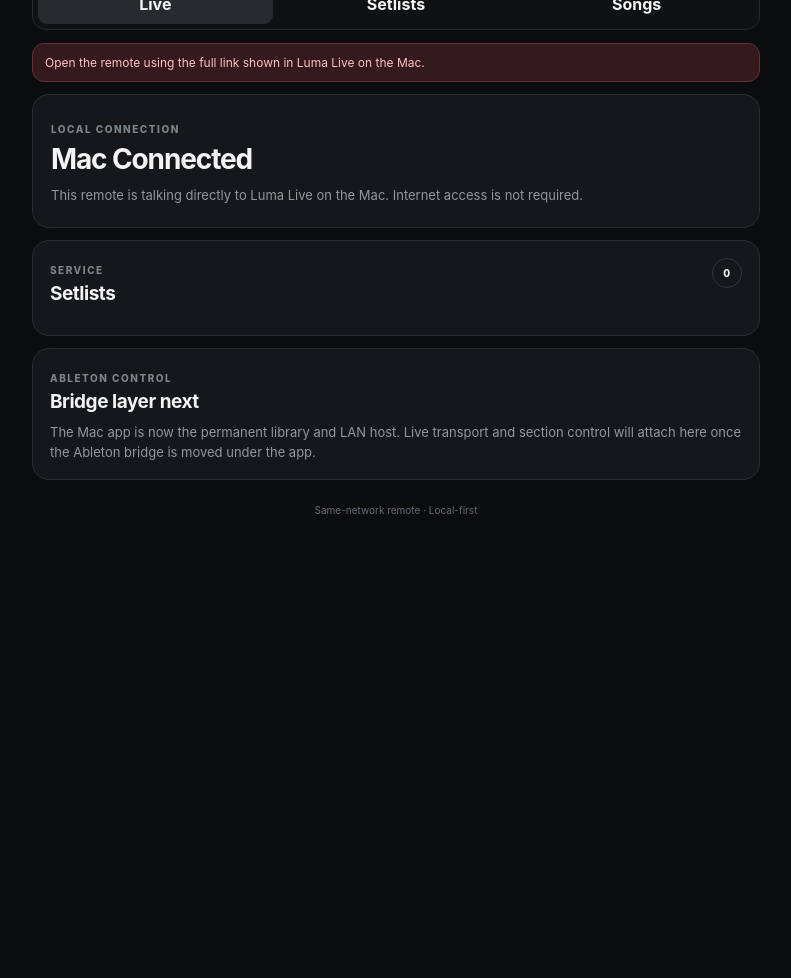
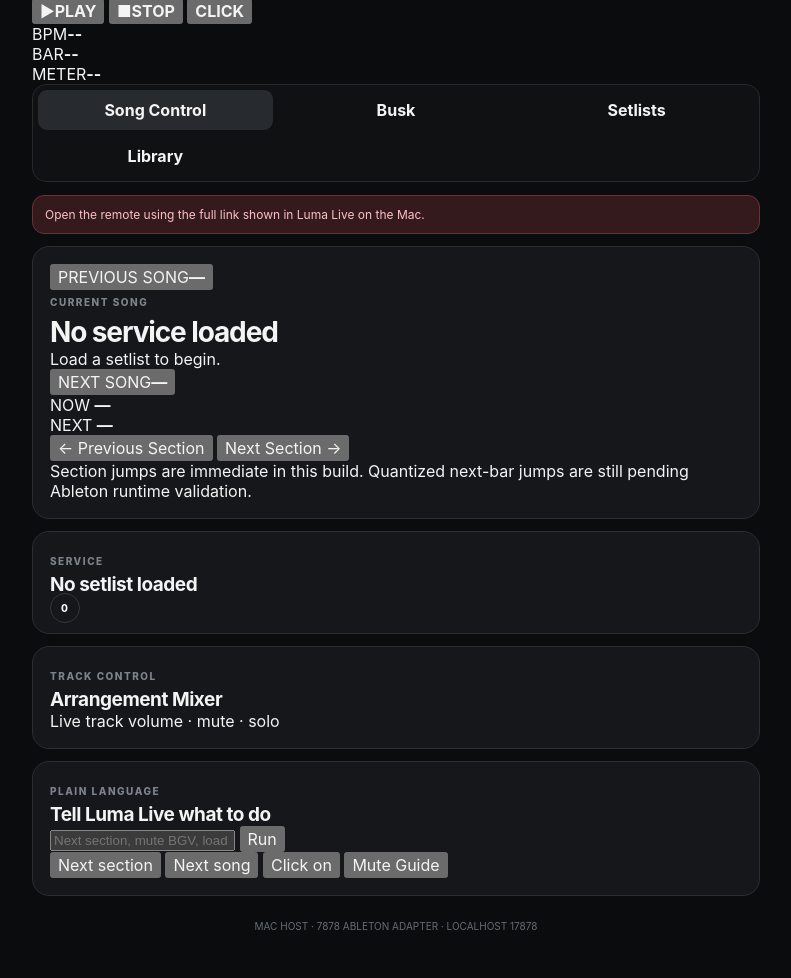
Before and after one commit to Elicasta/Lumalivebridge, a website: page remote/index.html in a window 1280 px wide. Shown: the part 121-1099 px from the top of the page, without its empty margins (244-1035 px from the left). Before the commit the page ends 800 px from the top, so only its background shows below. Drawn offline with Linux system fonts and the light colour scheme.

Commit message:
Unify remote into Song Control, Busk, Setlists, and Library

```diff
--- a/remote/index.html
+++ b/remote/index.html
@@ -2,8 +2,8 @@
 <html lang="en">
 <head>
   <meta charset="utf-8">
-  <meta name="viewport" content="width=device-width,initial-scale=1,viewport-fit=cover">
-  <meta name="theme-color" content="#0b0c0e">
+  <meta name="viewport" content="width=device-width,initial-scale=1,viewport-fit=cover,user-scalable=no">
+  <meta name="theme-color" content="#090a0c">
   <title>Luma Live Remote</title>
   <link rel="manifest" href="/manifest.webmanifest">
   <link rel="stylesheet" href="/styles.css">
@@ -11,53 +11,160 @@
 <body>
   <main class="shell">
     <header class="topbar">
-      <div><span class="eyebrow">LUMA LIVE</span><h1>Remote</h1></div>
-      <span id="status" class="status offline">OFFLINE</span>
+      <div class="brand">
+        <span class="brand-mark">L</span>
+        <div><span class="eyebrow">LUMA LIVE</span><h1>Remote</h1></div>
+      </div>
+      <div class="status-stack">
+        <span id="status" class="status offline">MAC OFFLINE</span>
+        <span id="bridgeStatus" class="status bridge-offline">ABLETON OFFLINE</span>
+      </div>
     </header>
 
+    <section class="transport">
+      <button id="playBtn" class="transport-btn"><span>▶</span><b id="playLabel">PLAY</b></button>
+      <button id="stopBtn" class="transport-btn"><span>■</span><b>STOP</b></button>
+      <button id="clickBtn" class="transport-btn"><span class="click-dot"></span><b>CLICK</b></button>
+      <div class="readouts">
+        <div><span class="label">BPM</span><strong id="tempo">--</strong></div>
+        <div><span class="label">BAR</span><strong id="barReadout">--</strong></div>
+        <div><span class="label">METER</span><strong id="meter">--</strong></div>
+      </div>
+    </section>
+
     <nav class="tabs">
-      <button class="tab active" data-tab="live">Live</button>
+      <button class="tab active" data-tab="song">Song Control</button>
+      <button class="tab" data-tab="busk">Busk</button>
       <button class="tab" data-tab="setlists">Setlists</button>
-      <button class="tab" data-tab="songs">Songs</button>
+      <button class="tab" data-tab="library">Library</button>
     </nav>
 
     <div id="error" class="error" hidden></div>
+    <div id="notice" class="notice" hidden></div>
 
-    <section class="page active" data-page="live">
-      <article class="card hero">
-        <span class="eyebrow">LOCAL CONNECTION</span>
-        <h2>Mac Connected</h2>
-        <p>This remote is talking directly to Luma Live on the Mac. Internet access is not required.</p>
-      </article>
+    <section class="page active" data-page="song">
+      <div class="song-layout">
+        <section class="card song-card">
+          <div class="song-top">
+            <button id="previousSongBtn" class="song-step">
+              <span>PREVIOUS SONG</span><strong id="previousSongName">—</strong>
+            </button>
 
-      <article class="card">
-        <div class="section-title"><div><span class="eyebrow">SERVICE</span><h3>Setlists</h3></div><span id="liveSetlistCount" class="pill">0</span></div>
-        <div id="liveSetlists" class="rows"></div>
-      </article>
+            <div class="song-title">
+              <span class="eyebrow">CURRENT SONG</span>
+              <h2 id="currentSong">No service loaded</h2>
+              <p id="currentMeta">Load a setlist to begin.</p>
+            </div>
 
-      <article class="card bridge-card">
-        <span class="eyebrow">ABLETON CONTROL</span>
-        <h3>Bridge layer next</h3>
-        <p>The Mac app is now the permanent library and LAN host. Live transport and section control will attach here once the Ableton bridge is moved under the app.</p>
-      </article>
+            <button id="nextSongBtn" class="song-step next">
+              <span>NEXT SONG</span><strong id="nextSongName">—</strong>
+            </button>
+          </div>
+
+          <div class="progress"><div id="songProgress"></div></div>
+
+          <div class="now-next">
+            <article>
+              <span class="label">NOW</span>
+              <strong id="currentSection">—</strong>
+            </article>
+            <article>
+              <span class="label">NEXT</span>
+              <strong id="nextSection">—</strong>
+            </article>
+          </div>
+
+          <div class="section-arrows">
+            <button id="previousSectionBtn">← Previous Section</button>
+            <button id="nextSectionBtn" class="primary">Next Section →</button>
+          </div>
+
+          <div id="sectionGrid" class="section-grid"></div>
+          <p class="microcopy">Section jumps are immediate in this build. Quantized next-bar jumps are still pending Ableton runtime validation.</p>
+        </section>
+
+        <aside class="card service-card">
+          <div class="card-head">
+            <div><span class="eyebrow">SERVICE</span><h3 id="activeSetlistTitle">No setlist loaded</h3></div>
+            <span id="serviceCount" class="pill">0</span>
+          </div>
+          <div id="serviceOrder" class="service-order"></div>
+        </aside>
+      </div>
+
+      <section class="card mixer-card">
+        <div class="card-head">
+          <div><span class="eyebrow">TRACK CONTROL</span><h3>Arrangement Mixer</h3></div>
+          <span class="muted">Live track volume · mute · solo</span>
+        </div>
+        <div id="trackMixer" class="track-mixer"></div>
+      </section>
+
+      <section class="card command-card">
+        <div class="card-head">
+          <div><span class="eyebrow">PLAIN LANGUAGE</span><h3>Tell Luma Live what to do</h3></div>
+        </div>
+        <div class="command-row">
+          <input id="commandInput" autocomplete="off" placeholder="Next section, mute BGV, load Sunday AM, set tempo to 72…">
+          <button id="commandBtn" class="primary">Run</button>
+        </div>
+        <div class="command-examples">
+          <button data-command="next section">Next section</button>
+          <button data-command="next song">Next song</button>
+          <button data-command="click on">Click on</button>
+          <button data-command="mute guide">Mute Guide</button>
+        </div>
+      </section>
+    </section>
+
+    <section class="page" data-page="busk">
+      <section class="card">
+        <div class="card-head">
+          <div><span class="eyebrow">SESSION VIEW</span><h2>Busk</h2></div>
+          <button id="stopAllBtn" class="danger">STOP ALL</button>
+        </div>
+        <p class="subcopy">Spontaneous pads, vamps, shout loops, altar moments, walk-in music, and other Session View tools stay here.</p>
+        <div id="sceneGrid" class="scene-grid"></div>
+      </section>
     </section>
 
     <section class="page" data-page="setlists">
-      <article class="card">
-        <div class="section-title"><div><span class="eyebrow">SERVICES</span><h3>Saved Setlists</h3></div><span id="setlistCount" class="pill">0</span></div>
-        <div id="setlistList" class="rows"></div>
-      </article>
+      <div class="two-col">
+        <section class="card">
+          <div class="card-head">
+            <div><span class="eyebrow">ACTIVE ARRANGEMENT</span><h3>Service Order</h3></div>
+            <span id="activeSongCount" class="pill">0</span>
+          </div>
+          <div id="activeArrangement" class="rows"></div>
+        </section>
+
+        <section class="card">
+          <div class="card-head">
+            <div><span class="eyebrow">SAVED SERVICES</span><h3>Load a Setlist</h3></div>
+            <span id="setlistCount" class="pill">0</span>
+          </div>
+          <div id="setlistList" class="rows"></div>
+        </section>
+      </div>
     </section>
 
-    <section class="page" data-page="songs">
-      <article class="card">
-        <div class="section-title"><div><span class="eyebrow">LIBRARY</span><h3>Songs</h3></div><span id="songCount" class="pill">0</span></div>
-        <div id="songList" class="rows"></div>
-      </article>
+    <section class="page" data-page="library">
+      <section class="card">
+        <div class="card-head">
+          <div><span class="eyebrow">LOCAL SQLITE LIBRARY</span><h2>Songs</h2></div>
+          <span id="songCount" class="pill">0</span>
+        </div>
+        <p class="subcopy">This is the same library used by the Mac app and Setlist builder. Max no longer owns a second song database.</p>
+        <div id="songList" class="library-grid"></div>
+      </section>
     </section>
 
-    <footer>Same-network remote · Local-first</footer>
+    <footer>
+      <span>MAC HOST · 7878</span>
+      <span>ABLETON ADAPTER · LOCALHOST 17878</span>
+    </footer>
   </main>
+
   <script src="/app.js"></script>
 </body>
 </html>
```
